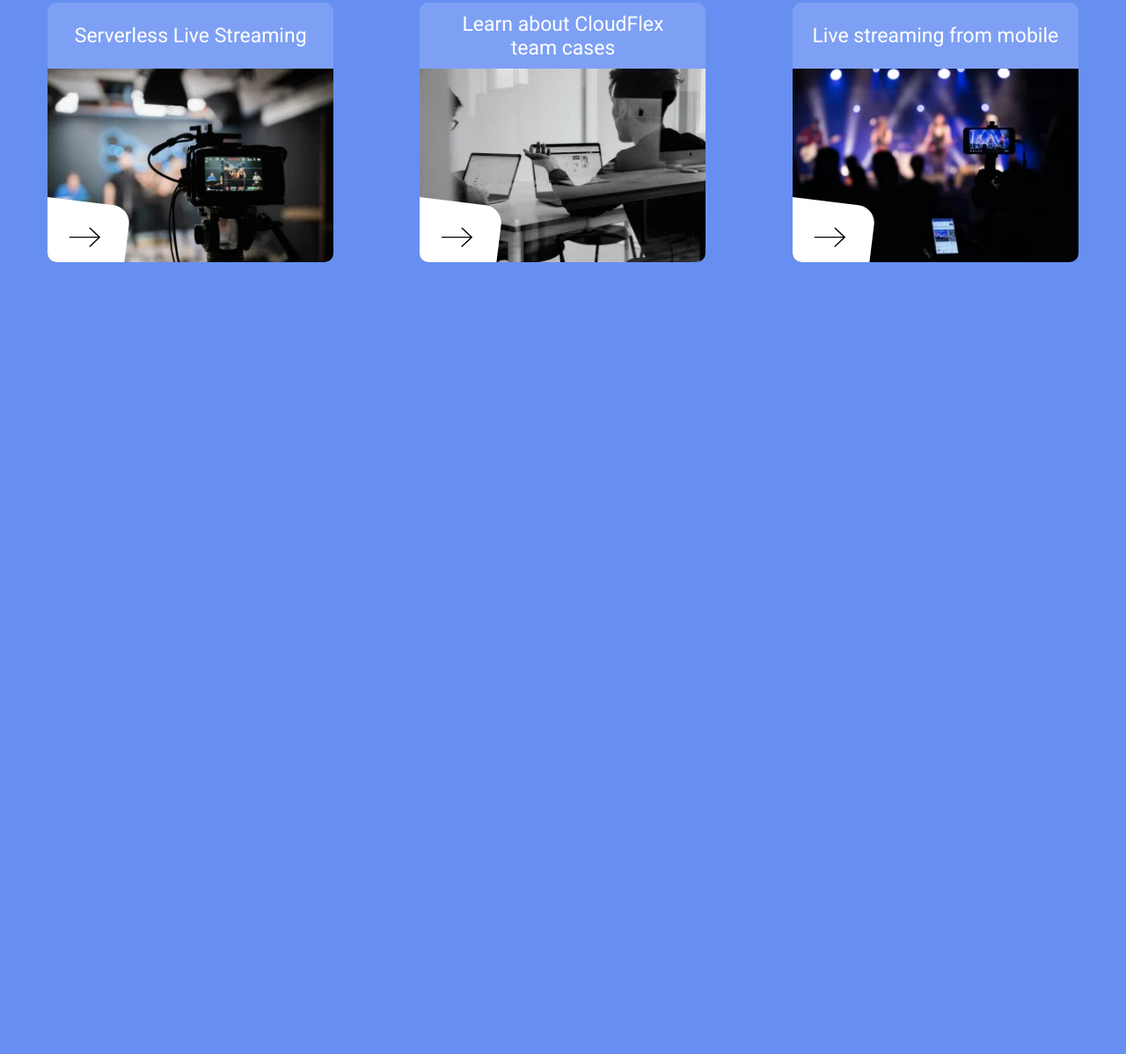
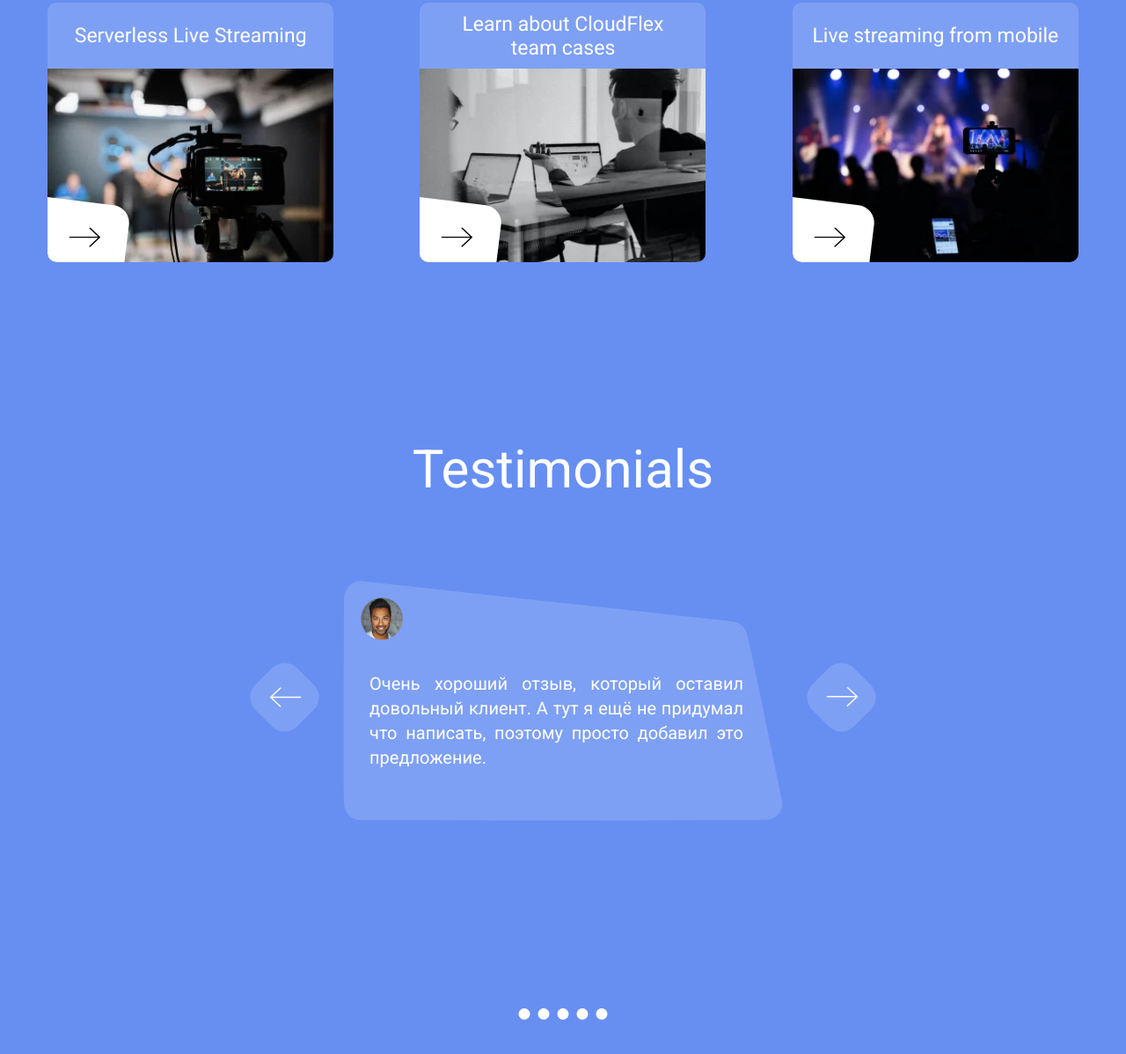
Before and after one commit to Yaroslav-Lazovski/live_streaming, a website: page index.html in a window 1280 px wide. Shown: the part 4176-5374 px from the top of the page at 88% size. Before the commit the page ends 4654 px from the top, so only its background shows below. Drawn offline with nearby package versions, Linux system fonts and the light colour scheme; files that its build step writes are made by us from their sources.

Commit message:
testimonials section

```diff
--- a/index.html
+++ b/index.html
@@ -23,10 +23,10 @@
 
                 <div class="nav__links">
                     <ul class="nav__links-list list" aria-label="header nav links">
-                        <li class="list__item" aria-label="first link">
+                        <li class="list__item">
                             <a href="#" class="list__item-link">about us</a>
                         </li>
-                        <li class="list__item" aria-label="second link">
+                        <li class="list__item">
                             <a href="#" class="list__item-link">contact</a>
                         </li>
                     </ul>
@@ -221,6 +221,47 @@
                 </div>
             </div>
         </section>
+
+        <section class="testimonials" aria-label="testimonials section">
+            <div class="container">
+                <div class="testimonials">
+                    <h2 class="testimonials__title">
+                        Testimonials
+                    </h2>
+
+                    <div class="testimonials__slider slider">
+                        <figure class="wave-card">
+                            <img src="assets/img/avatar_alpha.png" alt="" class="wave-card__avatar">
+
+                            <blockquote class="wave-card__quote" cite="https://happyclient.com">
+                                <p>Очень хороший отзыв, который оставил довольный клиент. А тут я ещё не придумал что
+                                    написать, поэтому просто добавил это предложение.</p>
+                            </blockquote>
+                        </figure>
+
+                        <button class="slider__left-btn">
+                            <svg class="slider__left-btn-icon" aria-label="arrow icon">
+                                <use href="assets/sprites.svg#arrow-icon"></use>
+                            </svg>
+                        </button>
+
+                        <button class="slider__right-btn">
+                            <svg class="slider__right-btn-icon" aria-label="arrow icon">
+                                <use href="assets/sprites.svg#arrow-icon"></use>
+                            </svg>
+                        </button>
+
+                        <div class="slider__points">
+                            <div class="slider__points-item"></div>
+                            <div class="slider__points-item"></div>
+                            <div class="slider__points-item"></div>
+                            <div class="slider__points-item"></div>
+                            <div class="slider__points-item"></div>
+                        </div>
+                    </div>
+                </div>
+            </div>
+        </section>
     </main>
 </body>
 
--- a/styles/_basic.scss
+++ b/styles/_basic.scss
@@ -15,7 +15,8 @@ h5,
 h6,
 ul,
 p,
-button {
+button,
+blockquote {
     margin: 0;
     padding: 0;
 }
--- a/styles/_cards.scss
+++ b/styles/_cards.scss
@@ -116,3 +116,31 @@
         width: 300px;
     }
 }
+
+.wave-card {
+    width: 500px;
+    height: 275px;
+    background: url("../assets/wave_card_bg.svg") center/contain no-repeat;
+    @include m.d-flex(start, start, nowrap, column, 0, 35px);
+
+    &__avatar {
+        margin: 20px 0 0 20px;
+    }
+
+    &__quote {
+        margin: 0 45px 0 30px;
+        text-align: justify;
+        line-height: 1.4;
+        @include m.font(20px, 400, v.$color-white);
+    }
+
+    @media (max-width: v.$media-md) {
+        width: 330px;
+        row-gap: 15px;
+        background: url("../assets/wave_card_bg.svg") 50% 0 / contain no-repeat;
+
+        &__quote {
+            @include m.font(13px, 400, v.$color-white);
+        }
+    }
+}
--- a/styles/_experience.scss
+++ b/styles/_experience.scss
@@ -2,7 +2,7 @@
 @use "mixins.scss" as m;
 
 .experience {
-    padding: 180px 0;
+    padding: 180px 0 0 0;
     margin: 0 auto;
     text-align: center;
     @include m.d-flex(start, center, nowrap, column, 0, 90px);
--- a/styles/_importer.scss
+++ b/styles/_importer.scss
@@ -5,3 +5,4 @@
 @forward "work";
 @forward "about";
 @forward "experience";
+@forward "testimonials";
--- /dev/null
+++ b/styles/_testimonials.scss
@@ -0,0 +1,114 @@
+@use "variables" as v;
+@use "mixins" as m;
+@use "sass:color";
+
+%slider-button {
+    width: 67px;
+    height: 67px;
+    border: none;
+    border-radius: 20px;
+    background-color: color.adjust(v.$color_white, $alpha: -0.85);
+    rotate: 45deg;
+}
+
+.testimonials {
+    padding: 100px 0 100px 0;
+    margin: 0 auto;
+    @include m.d-flex(start, center, wrap, column, 0, 90px);
+
+    &__title {
+        @include m.font(60px, 400, v.$color-white);
+
+        @media (max-width: v.$media-md) {
+            @include m.font(35px, 400, v.$color-white);
+        }
+    }
+
+    .slider {
+        position: relative;
+        height: 500px;
+
+        &__left-btn {
+            @extend %slider-button;
+            @include m.position(absolute, 1, -1, top, left, 100px, -100px);
+
+            &-icon {
+                width: 36px;
+                height: 23px;
+                fill: v.$color_white;
+                rotate: 135deg;
+            }
+        }
+
+        &__right-btn {
+            @extend %slider-button;
+            @include m.position(absolute, 1, -1, top, right, 100px, -100px);
+
+            &-icon {
+                width: 36px;
+                height: 23px;
+                fill: v.$color_white;
+                rotate: -45deg;
+            }
+        }
+
+        &__left-btn:hover,
+        &__right-btn:hover {
+            box-shadow: inset 0 0 15px 3px rgba(0, 0, 0, 0.15);
+            cursor: pointer;
+
+            .slider__left-btn-icon {
+                fill: v.$color_black;
+            }
+        }
+
+        &__points {
+            @include m.position(absolute, 1, -1, bottom, left, 0, 50%);
+            @include m.d-flex(start, center, nowrap, row, 9px, 0);
+            translate: -50% 0;
+
+            &-item {
+                width: 13px;
+                height: 13px;
+                border-radius: 50%;
+                background-color: v.$color_white;
+
+                &:hover {
+                    cursor: pointer;
+                    scale: 0.7;
+                    background-color: v.$color_grey;
+                }
+            }
+        }
+
+        @media (max-width: v.$media-md) {
+            height: 300px;
+
+            &__left-btn {
+                top: unset;
+                bottom: 20px;
+                left: 0;
+            }
+
+            &__right-btn {
+                top: unset;
+                bottom: 20px;
+                right: 0;
+            }
+
+            &__points {
+                bottom: 45px;
+            }
+        }
+
+        @media (max-width: v.$media-min) {
+            &__left-btn {
+                left: 10px;
+            }
+
+            &__right-btn {
+                right: 10px;
+            }
+        }
+    }
+}
--- a/styles/_variables.scss
+++ b/styles/_variables.scss
@@ -1,6 +1,7 @@
 $color_blue: #678ff2;
 $color_white: #fff;
 $color_black: #000;
+$color_grey: #b4b4b4;
 
 $media_xxl: 1400px;
 $media_xl: 1200px;
```
